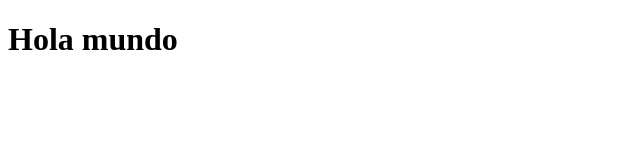
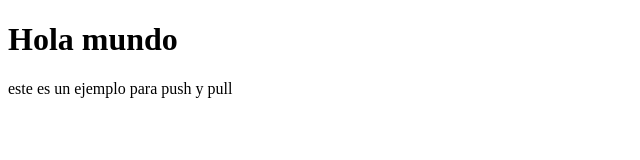
Before and after one commit to BigBang1498/git-examples, a plain HTML site: page index.html in a window 1280 px wide. Shown: the whole page, without its empty margins (0-640 px from the left). Drawn offline with Linux system fonts and the light colour scheme.

Commit message:
Simple message to demostrate the git push command

```diff
--- a/index.html
+++ b/index.html
@@ -8,6 +8,6 @@
 </head>
 <body>
     <h1>Hola mundo</h1>
-
+    este es un ejemplo para push y pull
 </body>
 </html>
```
